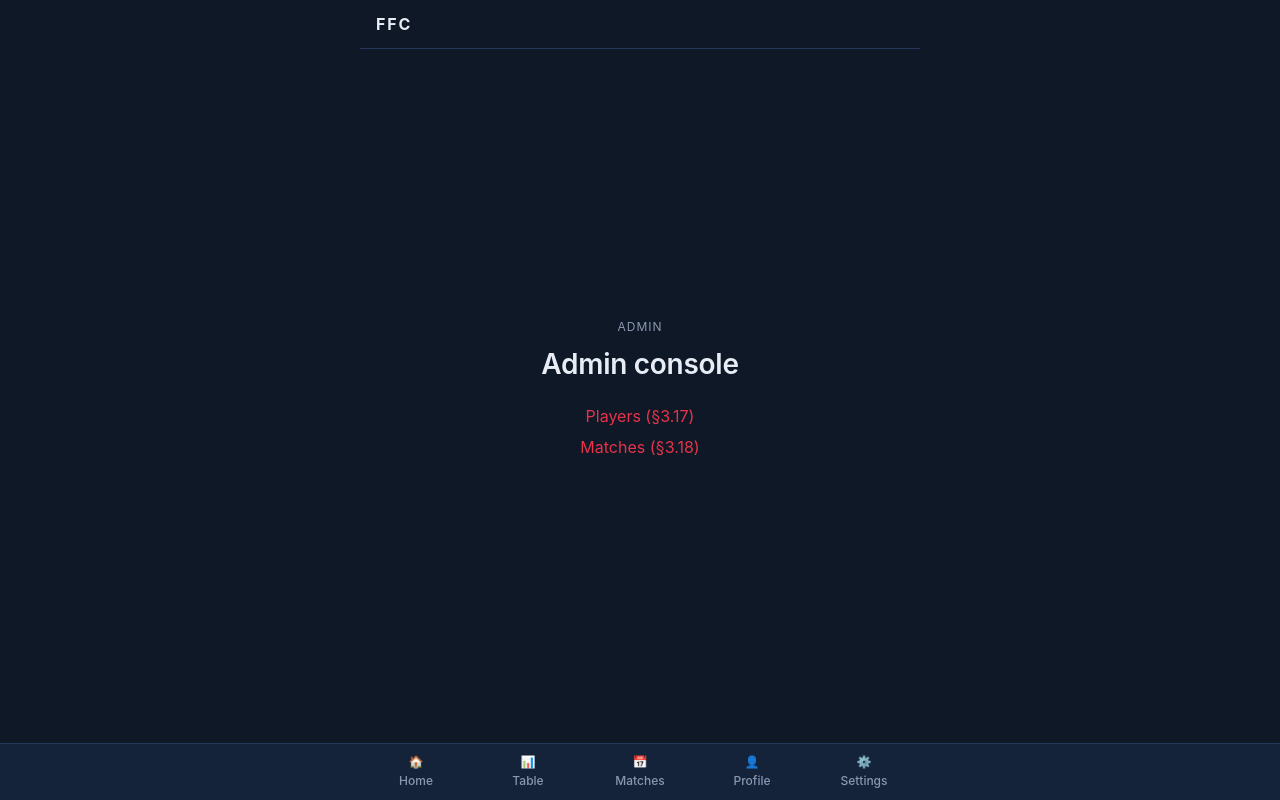
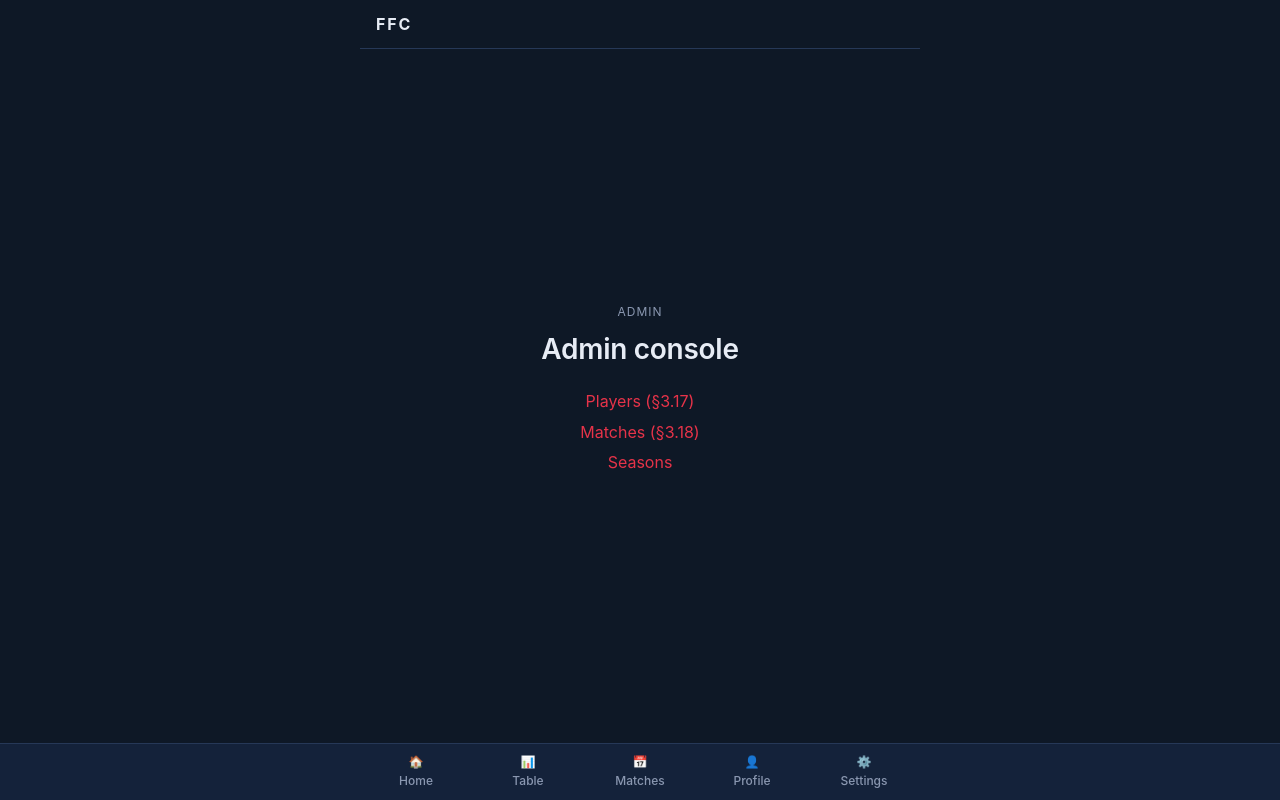
Before and after one commit to mmuwahid/FFC, a React (Vite) app in the folder ffc/: page /admin in a window 1280 px wide. Built offline with nearby package versions, Linux system fonts and the light colour scheme; no server answers.

Commit message:
feat(admin): route AdminSeasons at /admin/seasons + AdminHome link

```diff
--- a/ffc/src/pages/admin/AdminHome.tsx
+++ b/ffc/src/pages/admin/AdminHome.tsx
@@ -7,6 +7,7 @@ export function AdminHome() {
       <div style={{ display: 'flex', flexDirection: 'column', gap: 8, marginTop: 12 }}>
         <Link to="/admin/players">Players (§3.17)</Link>
         <Link to="/admin/matches">Matches (§3.18)</Link>
+        <Link to="/admin/seasons">Seasons</Link>
       </div>
     </StubPage>
   )
--- a/ffc/src/router.tsx
+++ b/ffc/src/router.tsx
@@ -20,6 +20,7 @@ import { NotFound } from './pages/NotFound'
 import { AdminHome } from './pages/admin/AdminHome'
 import { AdminPlayers } from './pages/admin/AdminPlayers'
 import { AdminMatches } from './pages/admin/AdminMatches'
+import { AdminSeasons } from './pages/admin/AdminSeasons'
 import { FormationPlanner } from './pages/FormationPlanner' // §3.19
 
 /* Root route dispatcher — decides where a session lands based on auth state.
@@ -62,6 +63,7 @@ export const router = createBrowserRouter([
       { path: 'admin', element: <AdminHome /> },
       { path: 'admin/players', element: <AdminPlayers /> },
       { path: 'admin/matches', element: <AdminMatches /> },
+      { path: 'admin/seasons', element: <AdminSeasons /> },
     ],
   },
   { path: '*', element: <NotFound /> },
```
